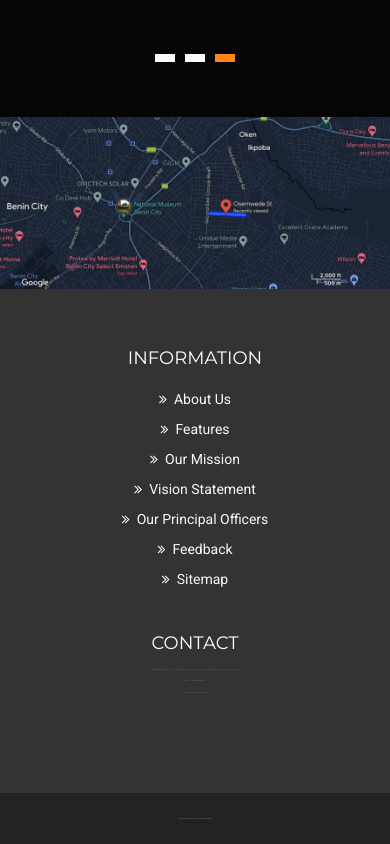
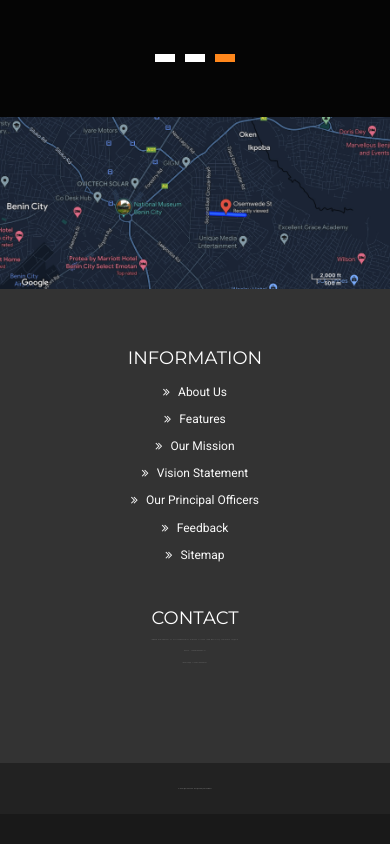
Before and after one commit to princewill016/MarkUps-Varsity, a plain HTML site: page Chosen Grace school/index.html in a window 390 px wide. Shown: the part 5621-6465 px from the top of the page. After the commit the page ends 6435 px from the top, so only its background shows below. Drawn offline with Linux system fonts and the light colour scheme.

Commit message:
almost finished phone screen

```diff
--- a/Chosen Grace school/assets/css/style.css
+++ b/Chosen Grace school/assets/css/style.css
@@ -1232,7 +1232,7 @@ img {
 }
 #mu-footer .mu-footer-top .mu-footer-top-area .mu-footer-widget h4 {
   color: #fff;
-  margin-bottom: 15px;
+  margin-bottom: 10px;
   text-transform: uppercase;
 }
 #mu-footer .mu-footer-top .mu-footer-top-area .mu-footer-widget ul li a {
@@ -1801,6 +1801,10 @@ img {
   #mu-features .mu-features-area .mu-features-content .mu-single-feature p {
     font-size: 10px;
   }
+  #mu-footer .mu-footer-top .mu-footer-top-area .mu-footer-widget ul li a {
+    font-size: 12px;
+    position: relative;
+  }
 }
 
 @media (max-width: 360px) {
```
